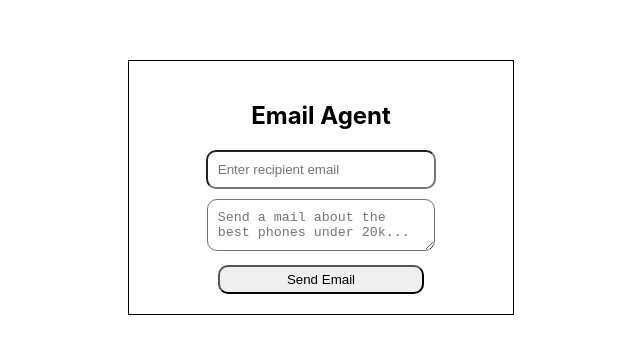
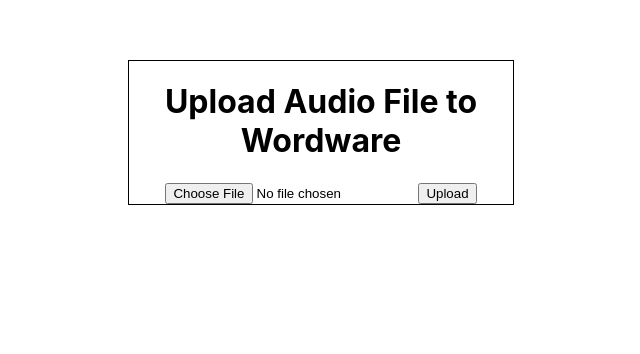
Before and after one commit to astik0398/gmail_ai_agent, a React (Create React App) app: page / in a window 1280 px wide. Shown: the part 140-494 px from the top of the page, without its empty margins (319-959 px from the left). Built offline with nearby package versions, Linux system fonts and the light colour scheme.

Commit message:
wordware ai

```diff
--- a/package.json
+++ b/package.json
@@ -3,6 +3,7 @@
   "version": "0.1.0",
   "private": true,
   "dependencies": {
+    "@supabase/supabase-js": "^2.49.1",
     "axios": "^1.7.9",
     "cra-template": "1.2.0",
     "react": "^19.0.0",
--- a/src/App.js
+++ b/src/App.js
@@ -1,11 +1,13 @@
 import logo from './logo.svg';
 import './App.css';
 import ChatBot from './ChatBot';
+import Transcribe from './Transcribe';
 
 function App() {
   return (
     <div style={{border:'1px solid black', margin:'auto', marginTop:'200px'}} className="App">
-      <ChatBot/>
+      {/* <ChatBot/> */}
+      <Transcribe/>
     </div>
   );
 }
--- /dev/null
+++ b/src/Transcribe.jsx
@@ -0,0 +1,129 @@
+import React, { useState } from 'react';
+import { createClient } from '@supabase/supabase-js';
+import axios from 'axios';
+
+// Initialize Supabase client
+const supabaseUrl = 'https://rstoqslkyzlydtamvdnn.supabase.co';  // Replace with your Supabase URL
+const supabaseKey = 'eyJhbGciOiJIUzI1NiIsInR5cCI6IkpXVCJ9.eyJpc3MiOiJzdXBhYmFzZSIsInJlZiI6InJzdG9xc2xreXpseWR0YW12ZG5uIiwicm9sZSI6ImFub24iLCJpYXQiOjE3NDA2NjQ5MjIsImV4cCI6MjA1NjI0MDkyMn0.hy38O849pB4Mlb8y_PqK7-OqqZiPTv79YnOV7xYOxD4'; // Replace with your Supabase public anon key
+const supabase = createClient(supabaseUrl, supabaseKey);
+
+function Transcribe() {
+  const [audioFile, setAudioFile] = useState(null);
+  const [response, setResponse] = useState(null);
+  const [loading, setLoading] = useState(false);
+  const [error, setError] = useState(null);
+
+  // Handle file selection
+  const handleFileChange = (event) => {
+    setAudioFile(event.target.files[0]);
+  };
+
+//   // Upload the file to Supabase and get the public URL
+//   const uploadAudioFile = async (file) => {
+//     const sanitizedFileName = file.name.replace(/[^\w\s]/gi, '_').replace(/\s+/g, '_');  // Sanitizing the file name
+// const filePath = `audio-files/${Date.now()}-${sanitizedFileName}`;  // Unique file name
+
+//     try {
+//       // Upload the file to Supabase storage
+//       const { data, error } = await supabase.storage
+//         .from('audio')  // Replace 'audio' with the name of your storage bucket
+//         .upload(filePath, file);
+
+//       if (error) {
+//         throw new Error('Error uploading audio to Supabase');
+//       }
+
+//       // Get the public URL of the uploaded file
+//       const { publicURL, error: urlError } = supabase.storage
+//         .from('audio')
+//         .getPublicUrl(filePath);
+
+//       if (urlError) {
+//         throw new Error('Error retrieving public URL from Supabase');
+//       }
+
+//       return publicURL; // Return the public URL of the uploaded file
+//     } catch (err) {
+//       console.error(err);
+//       throw new Error('Error uploading audio to Supabase');
+//     }
+//   };
+
+  // Handle form submission
+  const handleSubmit = async (event) => {
+    event.preventDefault();
+    if (!audioFile) {
+      alert('Please select an audio file!');
+      return;
+    }
+
+    try {
+      setLoading(true);
+      setError(null);
+
+      // Step 1: Upload the audio file to Supabase and get the audio URL
+    //   const audioUrl = await uploadAudioFile(audioFile);
+
+      // Step 2: Send the audio URL to Wordware API
+      const apiKey = 'ww-9CTz77OQJ36ebmDirGWUvxSyOMbrai47CiFq3JhAFKEPFpUyOUcdM5'; // Replace with your Wordware API key
+      const requestBody = {
+        inputs: {
+          voice_over: {
+            type: 'audio',
+            audio_url: "https://rstoqslkyzlydtamvdnn.supabase.co/storage/v1/object/public/audio//sampleAudio.mp3", // Use the audio URL from Supabase
+            transcript: "Your transcript here" // Optional, add your transcript text
+          }
+        },
+        version: '^1.0'
+      };
+
+      // Step 3: Make the request to the Wordware API
+      const response = await axios.post(
+        'https://cors-anywhere.herokuapp.com/https://app.wordware.ai/api/released-app/d563e981-8c21-4b38-8201-45f319e4aac9/run',
+        requestBody,
+        {
+          headers: {
+            'Authorization': `Bearer ${apiKey}`,
+            'Content-Type': 'application/json', // Sending JSON data
+          },
+        }
+      );
+
+      setLoading(false);
+      setResponse(response.data);
+      console.log(response.data);
+
+    } catch (error) {
+      setLoading(false);
+      setError('Error uploading audio to Wordware');
+      console.error(error);
+    }
+  };
+
+  return (
+    <div>
+      <h1>Upload Audio File to Wordware</h1>
+      <form onSubmit={handleSubmit}>
+        <input
+          type="file"
+          accept="audio/*"
+          onChange={handleFileChange}
+        />
+        <button type="submit" disabled={loading}>Upload</button>
+      </form>
+
+      {loading && <p>Loading...</p>}
+
+      {error && <p>{error}</p>}
+
+      {response && (
+        <div>
+          <h2>Response from Wordware:</h2>
+          <pre>{JSON.stringify(response, null, 2)}</pre>
+        </div>
+      )}
+    </div>
+  );
+}
+
+export default Transcribe;
```
Also changed, not shown: 1 other file (tests, documents, lock files or other folders).
